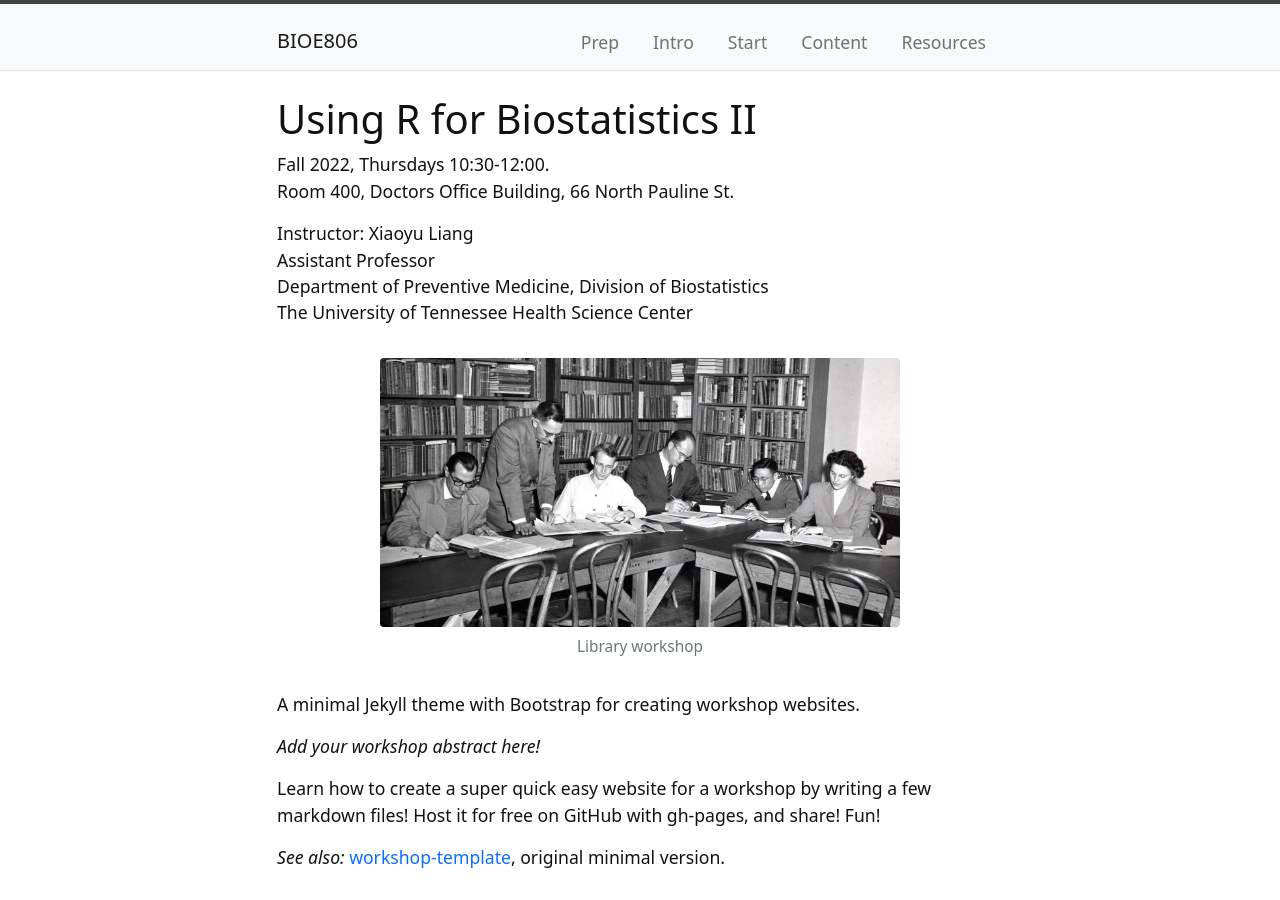
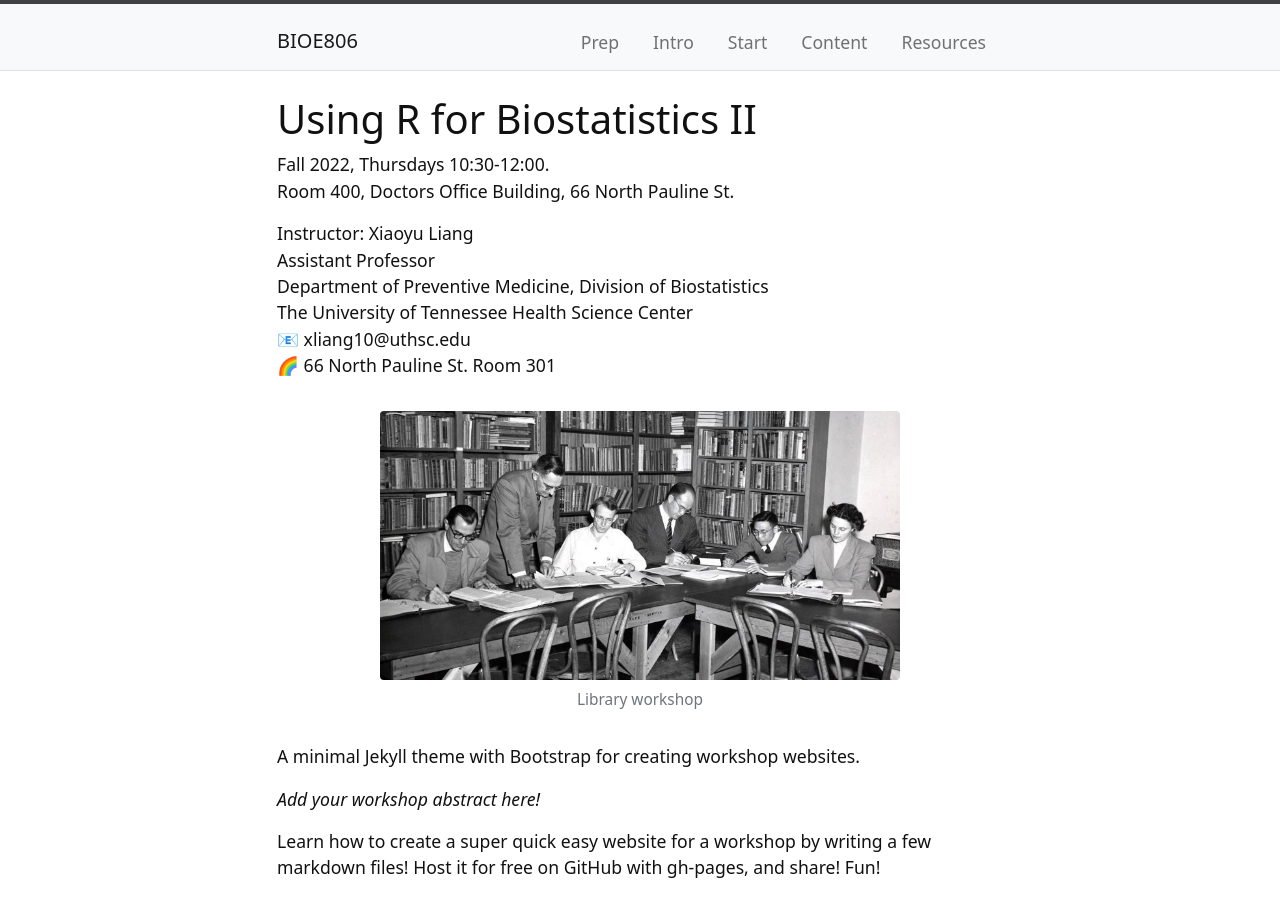
Before and after one commit to XiaoyuLiang/BIOE806-Spring2022, a Jekyll site: the page built from index.md, in a window 1280 px wide and 900 px high. Built offline with Jekyll 4.4.1, drawn with Linux system fonts in a browser that asks for light colours.

Commit message:
Update index.md

```diff
--- a/index.md
+++ b/index.md
@@ -19,6 +19,10 @@ layout: default
     Department of Preventive Medicine, Division of Biostatistics
     <br>
     The University of Tennessee Health Science Center
+    <br>
+    📧 xliang10@uthsc.edu
+    <br>
+    🌈 66 North Pauline St. Room 301
 </p>
 
 {% include figure.html img="uidaho-workshop.jpg" alt="intro image here" caption="Library workshop" width="75%" %}
```
